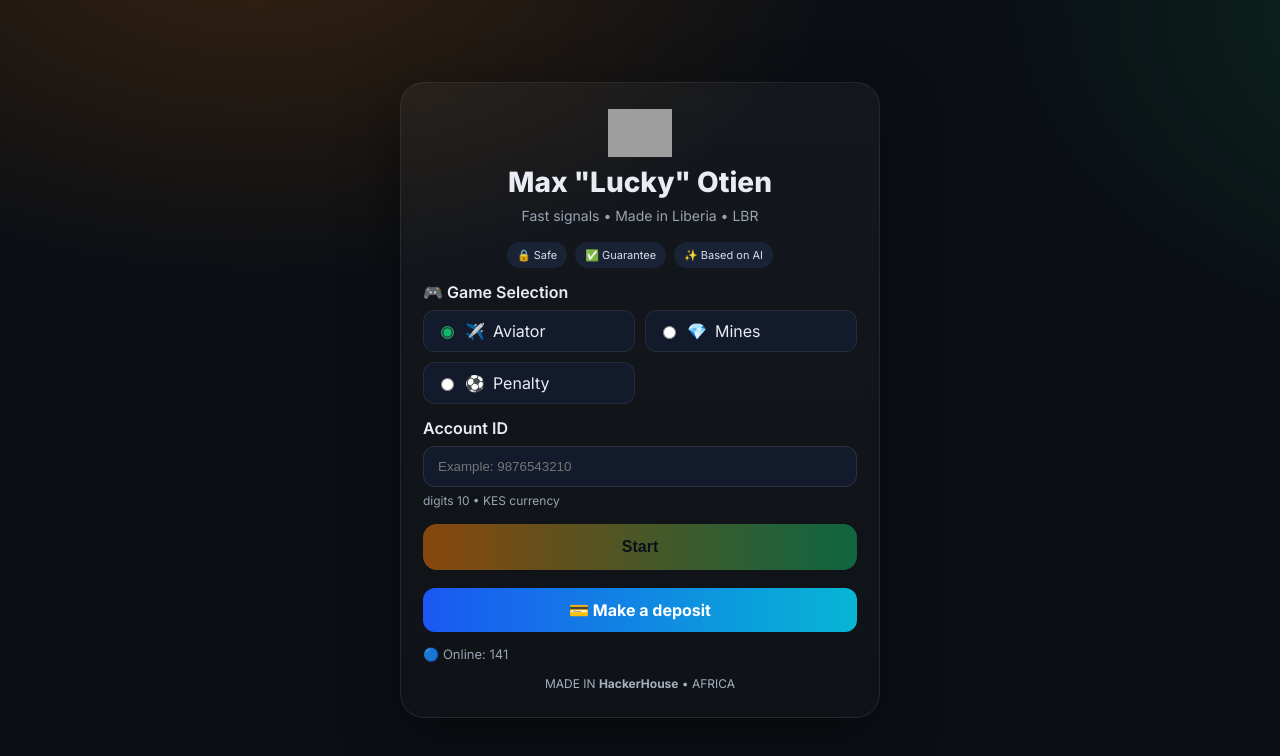
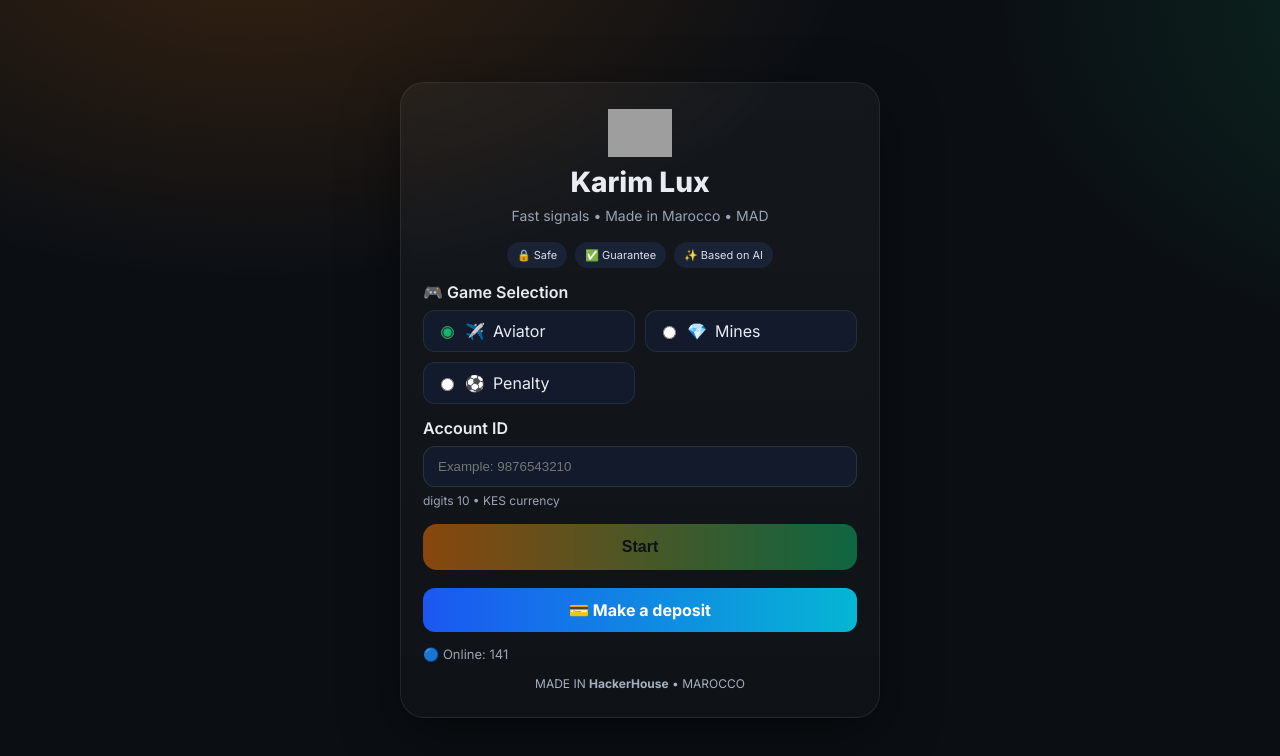
Before and after one commit to topbotpredictor/predictorvip, a plain HTML site: page index.html in a window 1280 px wide. Drawn offline with Linux system fonts and the light colour scheme; grey boxes are pictures that could not be loaded.

Commit message:
Update and rename index-2.html to index.html

```diff
--- a/index-2.html
+++ b/index.html
@@ -3,7 +3,7 @@
 <head>
   <meta charset="utf-8" />
   <meta name="viewport" content="width=device-width, initial-scale=1" />
-  <title>Max "Lucky" Otien</title>
+  <title>Karim Lux</title>
   <link href="https://fonts.googleapis.com/css2?family=Inter:wght@400;600;700;800&display=swap" rel="stylesheet">
   <style>
   :root{
@@ -66,9 +66,9 @@
 <body>
   <div class="wrap">
     <div class="card">
-      <img src="https://upload.wikimedia.org/wikipedia/commons/thumb/4/49/Flag_of_Kenya.svg/1200px-Flag_of_Kenya.svg.png" class="flag" alt="Kenya"/>
-      <div class="title">Max "Lucky" Otien</div>
-      <div class="subtitle">Fast signals • Made in Liberia • LBR</div>
+      <img src="https://upload.wikimedia.org/wikipedia/commons/thumb/2/2c/Flag_of_Morocco.svg/1200px-Flag_of_Morocco.svg.png" class="flag" alt="Marocco"/>
+      <div class="title">Karim Lux</div>
+      <div class="subtitle">Fast signals • Made in Marocco • MAD</div>
 
       <div class="badges">
         <div class="badge">🔒 Safe</div>
@@ -102,13 +102,13 @@
         <div id="minesBoard" class="mines-board" style="display:none;"></div>
       </div>
 
-      <a class="cta" id="depositLink" href="https://reffpa.com/L?tag=d_4755587m_2804c_&site=4755587&ad=2804&r=registration" target="_blank">💳 Make a deposit</a>
+      <a class="cta" id="depositLink" href="https://reffpa.com/L?tag=d_4773210m_21123c_&site=4773210&ad=21123&r=registration" target="_blank">💳 Make a deposit</a>
 
       <div class="meta">
         <div>🔵 Online: <span id="online">143</span></div>
       </div>
 
-      <div class="footer">MADE IN <strong>HackerHouse</strong> • AFRICA</div>
+      <div class="footer">MADE IN <strong>HackerHouse</strong> • MAROCCO</div>
     </div>
   </div>
 
```
